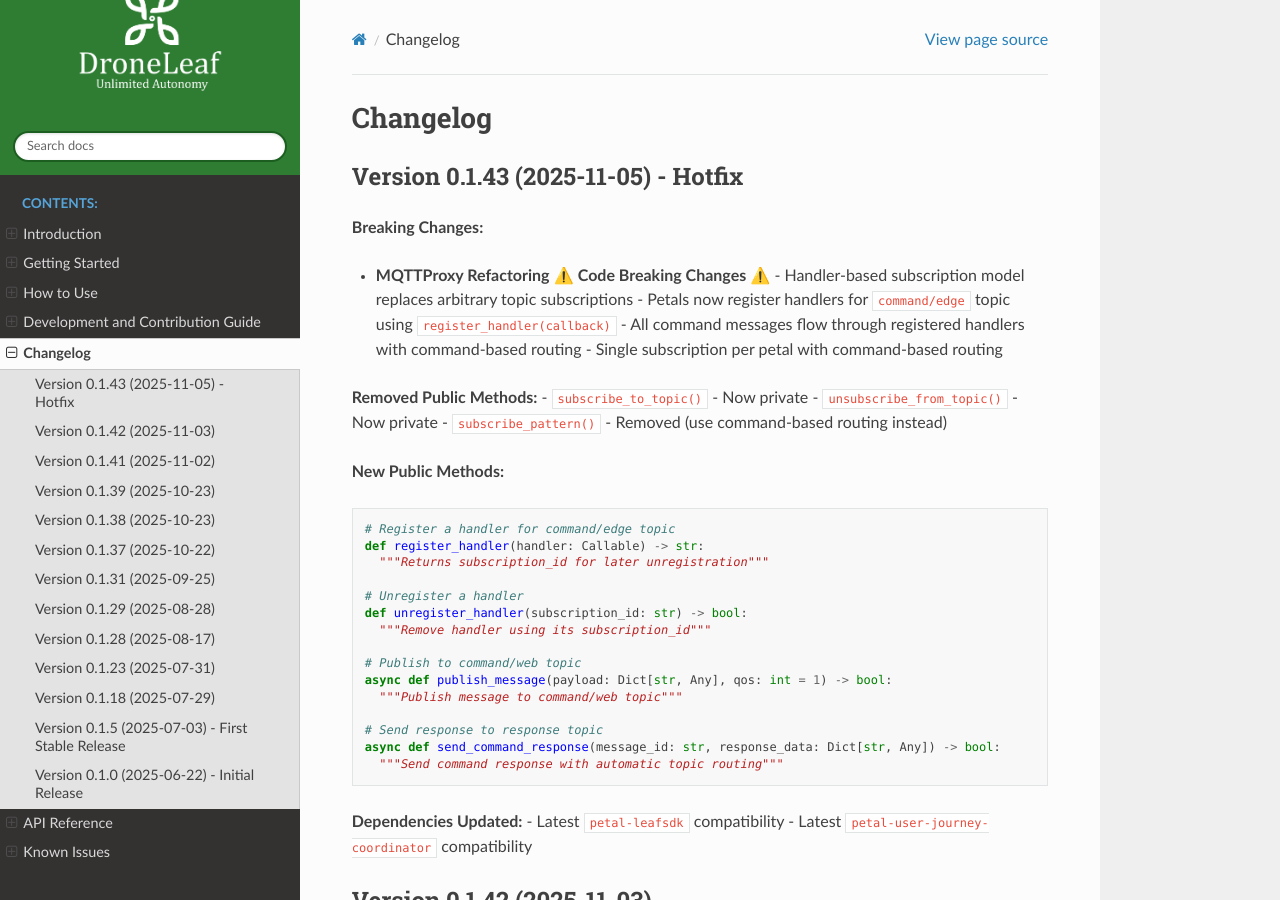
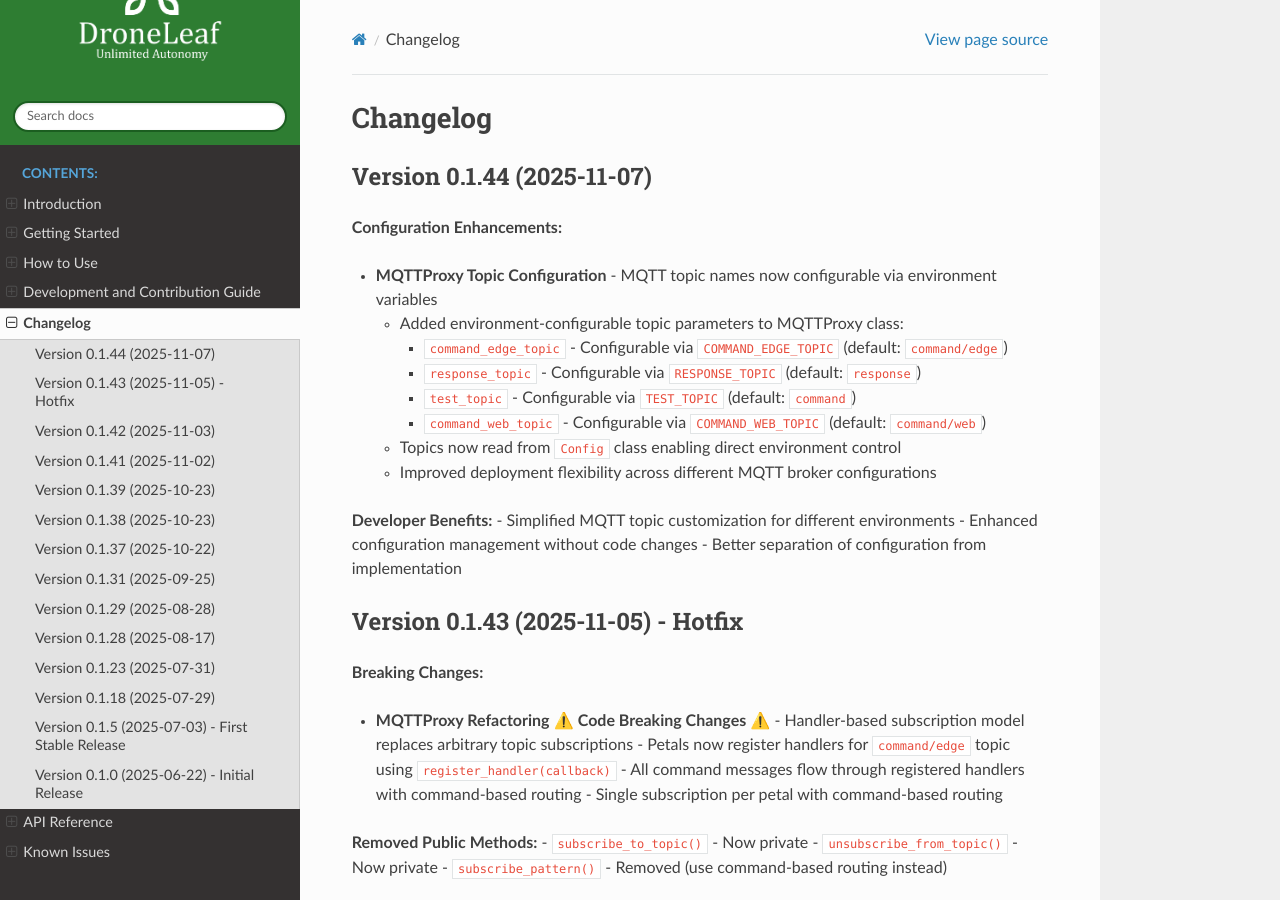
Before and after one commit to DroneLeaf/petal-app-manager, a Sphinx documentation site: the page built from docs/changelog.rst, in a window 1280 px wide and 900 px high. Built offline with Sphinx 7.4.7 and the Read the Docs theme 3.1.0, drawn with Linux system fonts in a browser that asks for light colours.

Commit message:
feat: add environment-configurable MQTT topic parameters for improved flexibility

```diff
--- a/docs/changelog.rst
+++ b/docs/changelog.rst
@@ -1,5 +1,27 @@
 Changelog
 =========
+
+Version 0.1.44 (2025-11-07)
+---------------------------
+
+**Configuration Enhancements:**
+
+- **MQTTProxy Topic Configuration** - MQTT topic names now configurable via environment variables
+
+  - Added environment-configurable topic parameters to MQTTProxy class:
+
+    - ``command_edge_topic`` - Configurable via ``COMMAND_EDGE_TOPIC`` (default: ``command/edge``)
+    - ``response_topic`` - Configurable via ``RESPONSE_TOPIC`` (default: ``response``)
+    - ``test_topic`` - Configurable via ``TEST_TOPIC`` (default: ``command``)
+    - ``command_web_topic`` - Configurable via ``COMMAND_WEB_TOPIC`` (default: ``command/web``)
+
+  - Topics now read from ``Config`` class enabling direct environment control
+  - Improved deployment flexibility across different MQTT broker configurations
+
+**Developer Benefits:**
+- Simplified MQTT topic customization for different environments
+- Enhanced configuration management without code changes
+- Better separation of configuration from implementation
 
 Version 0.1.43 (2025-11-05) - Hotfix
 ------------------------------------
```
